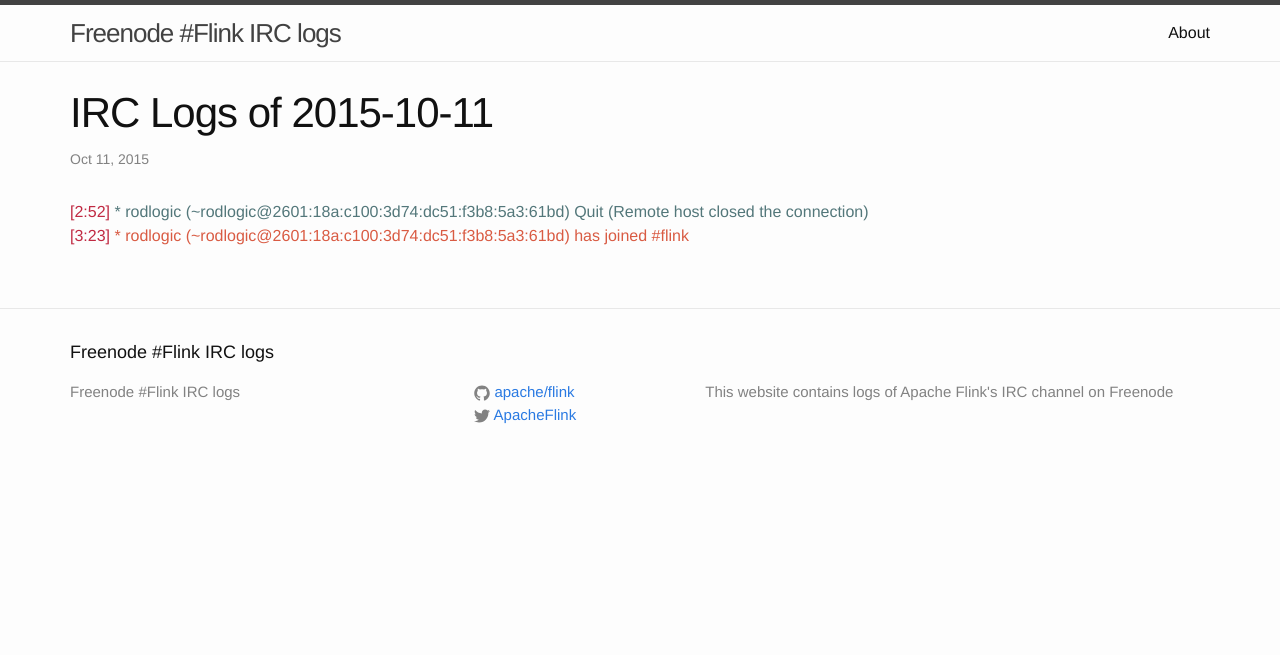
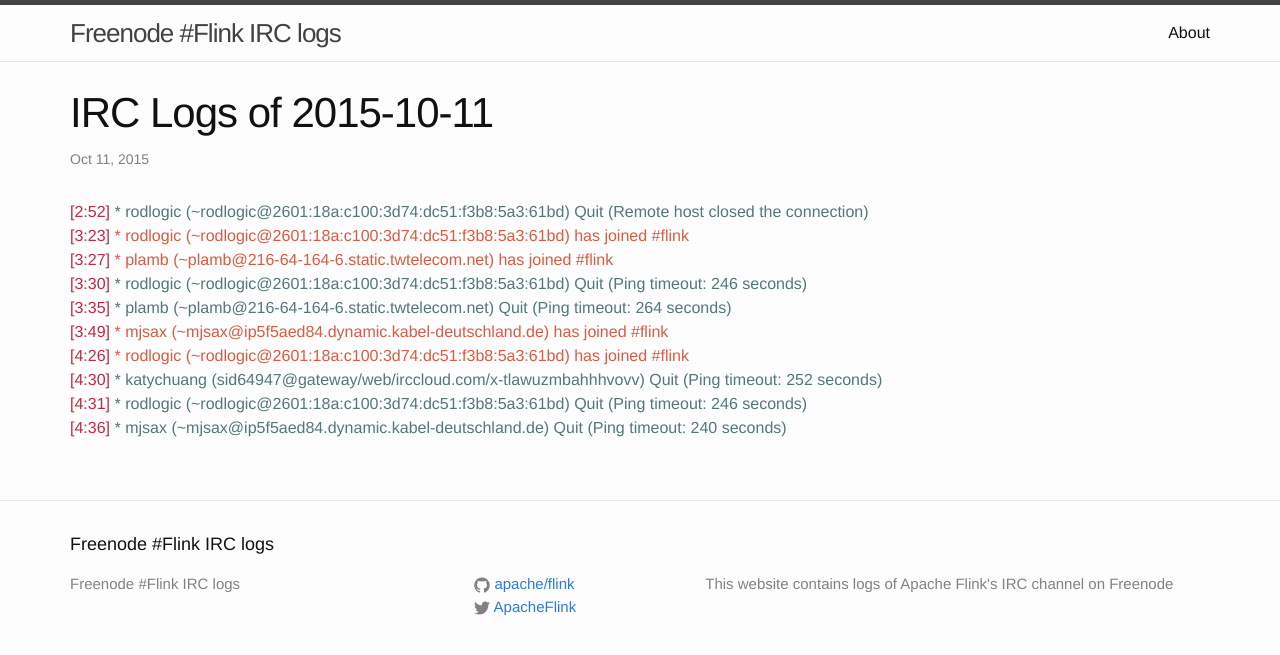
Before and after one commit to flink-irc-logs/flink-irc-logs.github.io, a Jekyll site: the page built from _posts/2015-10-11-logs.markdown, in a window 1280 px wide. Shown: the top 655 px of the page. Built offline with Jekyll 4.4.1, drawn with Linux system fonts in a browser that asks for light colours.

Commit message:
Update of the logs on Sun Oct 11 05:25:23 CEST 2015

```diff
--- a/_posts/2015-10-11-logs.markdown
+++ b/_posts/2015-10-11-logs.markdown
@@ -6,3 +6,11 @@
 ---
 <span class="irc-date">[2:52]</span> <span class="irc-navy">* rodlogic (~rodlogic@2601:18a:c100:3d74:dc51:f3b8:5a3:61bd) Quit (Remote host closed the connection)</span><br />
 <span class="irc-date">[3:23]</span> <span class="irc-green">* rodlogic (~rodlogic@2601:18a:c100:3d74:dc51:f3b8:5a3:61bd) has joined #flink</span><br />
+<span class="irc-date">[3:27]</span> <span class="irc-green">* plamb (~plamb@216-64-164-6.static.twtelecom.net) has joined #flink</span><br />
+<span class="irc-date">[3:30]</span> <span class="irc-navy">* rodlogic (~rodlogic@2601:18a:c100:3d74:dc51:f3b8:5a3:61bd) Quit (Ping timeout: 246 seconds)</span><br />
+<span class="irc-date">[3:35]</span> <span class="irc-navy">* plamb (~plamb@216-64-164-6.static.twtelecom.net) Quit (Ping timeout: 264 seconds)</span><br />
+<span class="irc-date">[3:49]</span> <span class="irc-green">* mjsax (~mjsax@ip5f5aed84.dynamic.kabel-deutschland.de) has joined #flink</span><br />
+<span class="irc-date">[4:26]</span> <span class="irc-green">* rodlogic (~rodlogic@2601:18a:c100:3d74:dc51:f3b8:5a3:61bd) has joined #flink</span><br />
+<span class="irc-date">[4:30]</span> <span class="irc-navy">* katychuang (sid64947@gateway/web/irccloud.com/x-tlawuzmbahhhvovv) Quit (Ping timeout: 252 seconds)</span><br />
+<span class="irc-date">[4:31]</span> <span class="irc-navy">* rodlogic (~rodlogic@2601:18a:c100:3d74:dc51:f3b8:5a3:61bd) Quit (Ping timeout: 246 seconds)</span><br />
+<span class="irc-date">[4:36]</span> <span class="irc-navy">* mjsax (~mjsax@ip5f5aed84.dynamic.kabel-deutschland.de) Quit (Ping timeout: 240 seconds)</span><br />
```
